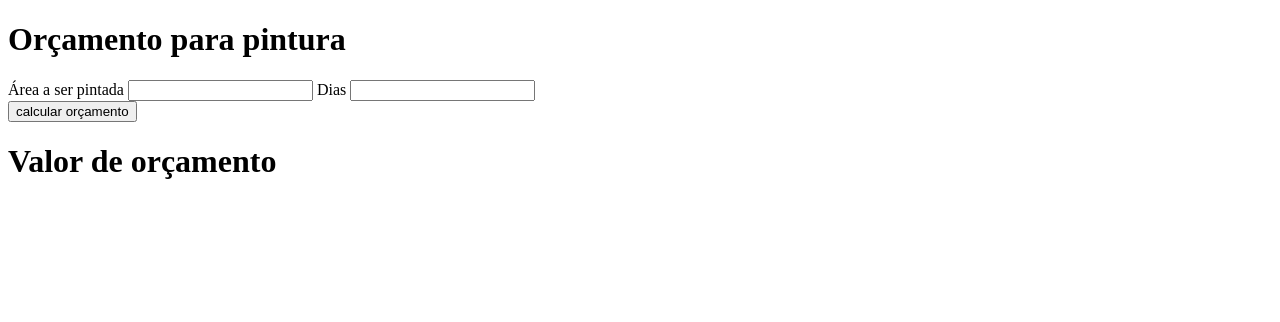
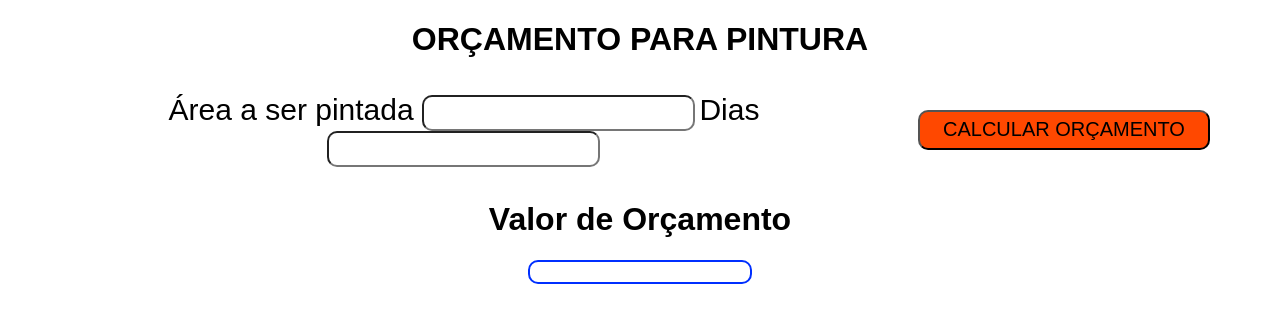
Before and after one commit to WELLWSM/orcamentopintor, a plain HTML site: page index.html in a window 1280 px wide. Drawn offline with Linux system fonts and the light colour scheme.

Commit message:
adicionamos o CSS e alteramos a parte visual da pagina

```diff
--- a/index.html
+++ b/index.html
@@ -8,7 +8,7 @@
 </head>
 <body>
    <main>
-    <h1>Orçamento para pintura </h1> <!--H1 É UM TITULO DENTRO DA PAGINA-->
+    <h1>ORÇAMENTO PARA PINTURA </h1> <!--H1 É UM TITULO DENTRO DA PAGINA-->
     <form id="orcamentoForm"> <!--Form é um formulário, o id é um identificador da tag, a tag é tudo que esta em as duas-->
         <div class="flex"> <!--A Div é uma divisão, separar pag por bloco, a class é uma classe para estilizar o código no CSS-->
         <label for="metros"> Área a ser pintada
@@ -19,10 +19,10 @@
         </label>
         <input type="number" id="dias" required>
         </div>
-        <input type="submit" value="calcular orçamento" onclick="calcular()"> <!--ONCLICK, SIGNIFICA QUE TERA UM CLICK NO BOTÃO NA PAGINA E VAI EXECUTAR UM CÓDIGO-->
+        <input type="submit" value="CALCULAR ORÇAMENTO" onclick="calcular()" class="btn"> <!--ONCLICK, SIGNIFICA QUE TERA UM CLICK NO BOTÃO NA PAGINA E VAI EXECUTAR UM CÓDIGO-->
     </form>
 
-    <h1>Valor de orçamento</h1>
+    <h1>Valor de Orçamento</h1>
     <div id="resultado"></div>
    </main>
    <script src="script.js"></script>
--- a/style.css
+++ b/style.css
@@ -1 +1,58 @@
-body{background-color: #fff;}
+body{
+    background-color: #fff;
+    font-family: Arial, Helvetica, sans-serif;
+
+}
+main{
+    width: 1200px;
+    margin: auto;
+    justify-content: center;
+    align-items: center;
+    text-align: center;
+}
+form {
+    display: flex;
+    justify-content: center;
+    align-items: center;
+    text-align: center;
+
+}
+#resultado {
+    font-size: 30px;
+    border: 2px solid rgb(0, 47, 255);
+    width: 200px;
+    display: flex;
+    margin: auto;
+    justify-content: center;
+    align-items: center;
+    padding: 10px;
+    border-radius: 10px;
+    font-weight: bold;
+    color: #2a56cf;
+
+}
+label {
+    font-size: 30px;
+
+}
+input{
+    height: 30px;
+    font-size: 20px;
+    border-radius: 10px;
+}
+.btn {
+    width: 300px;
+    height: 40px;
+    margin: 30px;
+    font-size: 20px;
+    transition: 0.5s;
+    border-radius: 10px;
+    /* border: 2px solid #e62525; */
+    background-color: rgb(255, 72, 0);
+}
+.btn:hover{
+    /* background-color: blue; */
+    cursor: pointer;
+    color: #fff;
+    transform: scale(1.1);
+}
```
